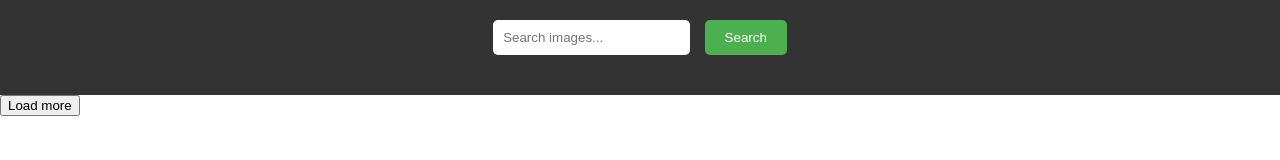
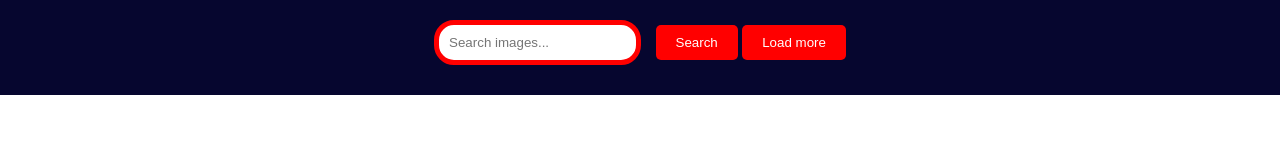
Before and after one commit to EmanuelCostin/goit-js-hw-11, a website built with Parcel: page src/goit-hw-js-11/main.html in a window 1280 px wide. Built offline with nearby package versions, Linux system fonts and the light colour scheme.

Commit message:
played with css

```diff
--- a/src/goit-hw-js-11/main.html
+++ b/src/goit-hw-js-11/main.html
@@ -16,15 +16,15 @@
           autocomplete="off"
           placeholder="Search images..."
         />
-        <button type="submit">Search</button>
+        <button type="submit">Search</button>     <button type="button" class="load-more">Load more</button>
       </form>
+
     </div>
   </header>
   <main>
     <div class="gallery">
       <!-- Image cards will be rendered here -->
     </div>
-    <button type="button" class="load-more">Load more</button>
   </main>
   <script src="script.js" type="module"></script>
 </body>
--- a/src/goit-hw-js-11/style.css
+++ b/src/goit-hw-js-11/style.css
@@ -5,27 +5,29 @@ body {
   }
 
   .header {
-    background-color: #333; /* Dark blue background */
+    background-color: #06062f; /* Dark blue background */
     padding: 20px;
     text-align: center;
   }
 
   .search-container {
-    margin-bottom: 20px;
+    margin-bottom: 10px;
   }
 
   .search-form input[type="text"] {
     padding: 10px;
-    border: none;
-    border-radius: 5px;
+    border-radius: 20px;
     margin-right: 10px;
+    border: 5px solid red;
+    -webkit-transition: 0.5s;
+    transition: 2s;
   }
 
   .search-form button {
     padding: 10px 20px;
     border: none;
     border-radius: 5px;
-    background-color: #4CAF50; /* Green */
+    background-color: red;
     color: white;
     cursor: pointer;
   }
@@ -48,3 +50,29 @@ body {
     width: 100%;
     border-radius: 5px;
   }
+
+  .load-more {
+    padding: 10px 20px;
+    border: none;
+    border-radius: 5px;
+    background-color: red;
+    color: white;
+    cursor: pointer;
+  }
+
+  .load-more:hover {
+    color: black;
+    background-color: #4CAF50;
+    transition: 0.8s;
+  }
+
+  .search-form button:hover {
+    color: black;
+    background-color: #4CAF50;
+    transition: 0.8s;
+  }
+
+  input[type=text]:focus {
+    border: 5px solid #4CAF50;
+    border-radius: 20px;
+  }
```
